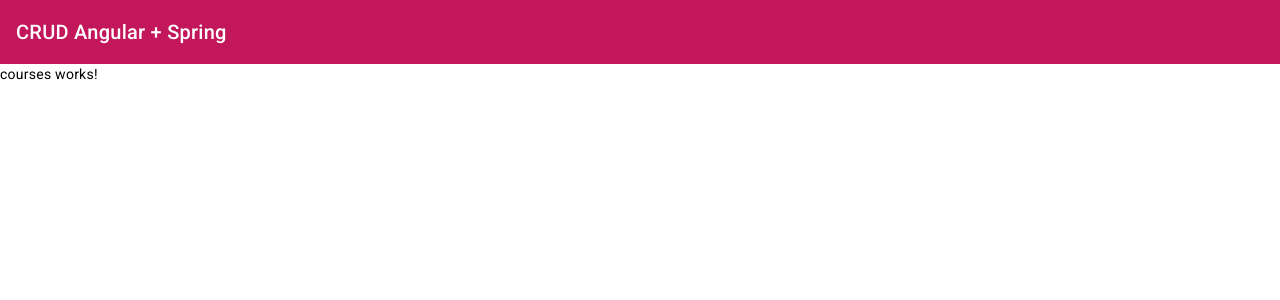
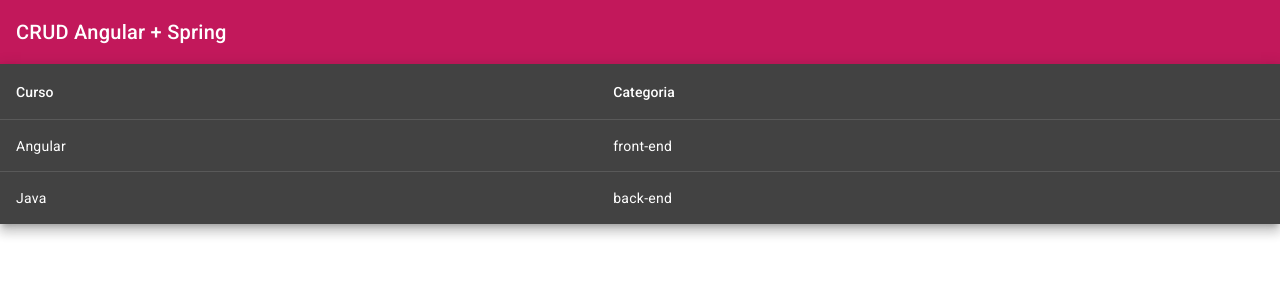
Before and after one commit to MatheusPedroSS/crud-angular-spring, an Angular app in the folder crud-angular/: page /courses in a window 1280 px wide. Shown: the top 300 px of the page. Built offline with nearby package versions, Linux system fonts and the light colour scheme.

Commit message:
Ajustando rotas e incluindo o componente de table.

```diff
--- a/crud-angular/src/app/app.routes.ts
+++ b/crud-angular/src/app/app.routes.ts
@@ -4,6 +4,6 @@
   { path:'', pathMatch:'full', redirectTo: 'courses' },
   {
     path:'courses',
-    loadChildren: () => import('./courses/courses.module').then(m => m.CoursesModule)
+    loadChildren: () => import('./courses/courses.routes').then(m => m.COURSES_ROUTES)
   }
 ];
--- /dev/null
+++ b/crud-angular/src/app/courses/courses.routes.ts
@@ -0,0 +1,7 @@
+import { Routes } from '@angular/router';
+import { CoursesComponent } from './courses/courses.component';
+
+
+export const COURSES_ROUTES: Routes = [
+  { path: '', component: CoursesComponent },
+];
--- a/crud-angular/src/app/courses/courses/courses.component.html
+++ b/crud-angular/src/app/courses/courses/courses.component.html
@@ -1 +1,17 @@
-<p>courses works!</p>
+<table mat-table [dataSource]="courses" class="mat-elevation-z8">
+
+  <!-- Name Column -->
+  <ng-container matColumnDef="name">
+    <th mat-header-cell *matHeaderCellDef> Curso </th>
+    <td mat-cell *matCellDef="let course"> {{ course.name }} </td>
+  </ng-container>
+
+  <!-- Category Column -->
+  <ng-container matColumnDef="category">
+    <th mat-header-cell *matHeaderCellDef> Categoria </th>
+    <td mat-cell *matCellDef="let course"> {{ course.category }} </td>
+  </ng-container>
+
+  <tr mat-header-row *matHeaderRowDef="displayedColumns"></tr>
+  <tr mat-row *matRowDef="let row; columns: displayedColumns;"></tr>
+</table>
--- a/crud-angular/src/app/courses/courses/courses.component.ts
+++ b/crud-angular/src/app/courses/courses/courses.component.ts
@@ -1,12 +1,24 @@
 import { Component } from '@angular/core';
+import { MatTableModule } from '@angular/material/table';
+import { Course } from '../model/course';
 
 @Component({
   selector: 'app-courses',
   standalone: true,
-  imports: [],
+  imports: [MatTableModule],
   templateUrl: './courses.component.html',
   styleUrl: './courses.component.scss'
 })
 export class CoursesComponent {
 
+   courses: Course[];
+   displayedColumns = ['name', 'category']
+
+   constructor() {
+    this.courses = [
+      {_id: '1', name: 'Angular', category: 'front-end'},
+      {_id: '2', name: 'Java', category: 'back-end'}
+    ]
+   }
+
 }
--- /dev/null
+++ b/crud-angular/src/app/courses/model/course.ts
@@ -0,0 +1,5 @@
+export interface Course {
+  _id: string;
+  name: string;
+  category: string;
+}
```
Also changed, not shown: crud-angular/src/app/courses/courses-routing.module.ts (deleted, +0 -13 lines), crud-angular/src/app/courses/courses.module.ts (deleted, +0 -14 lines).
